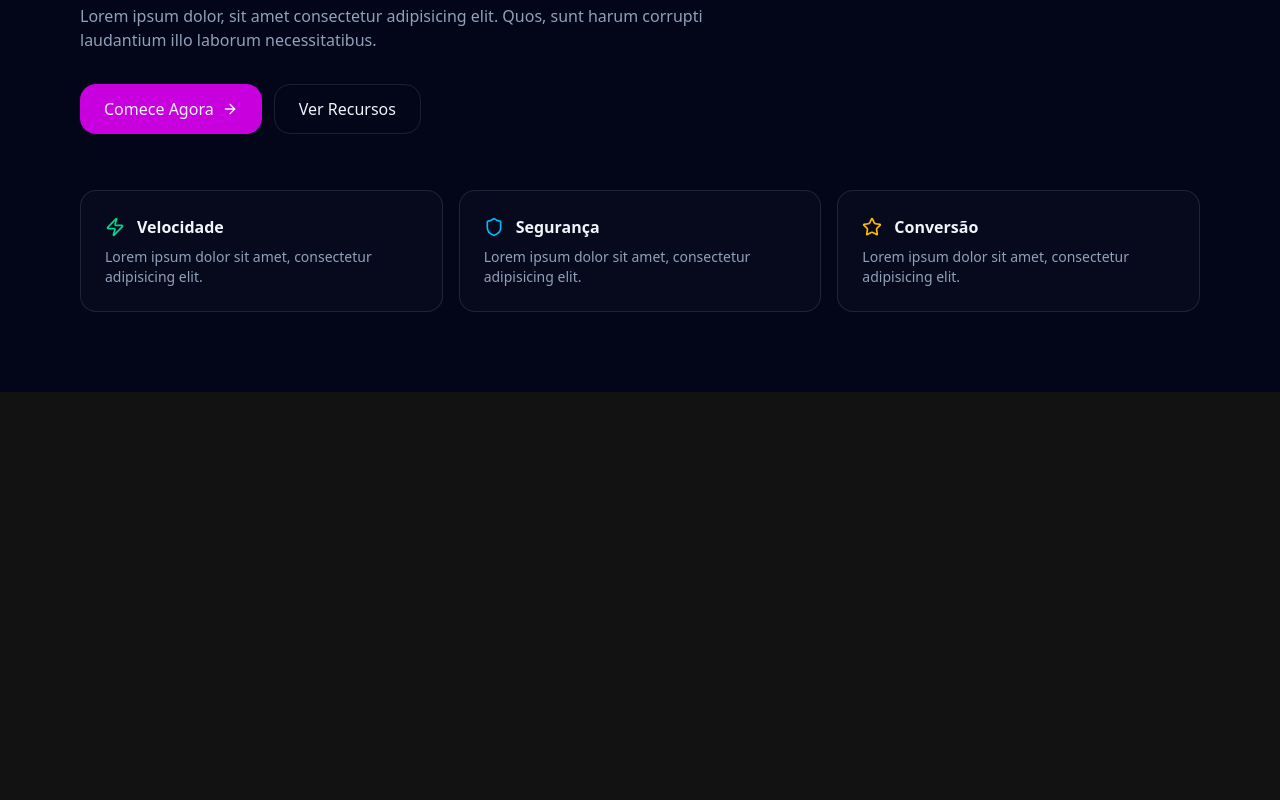
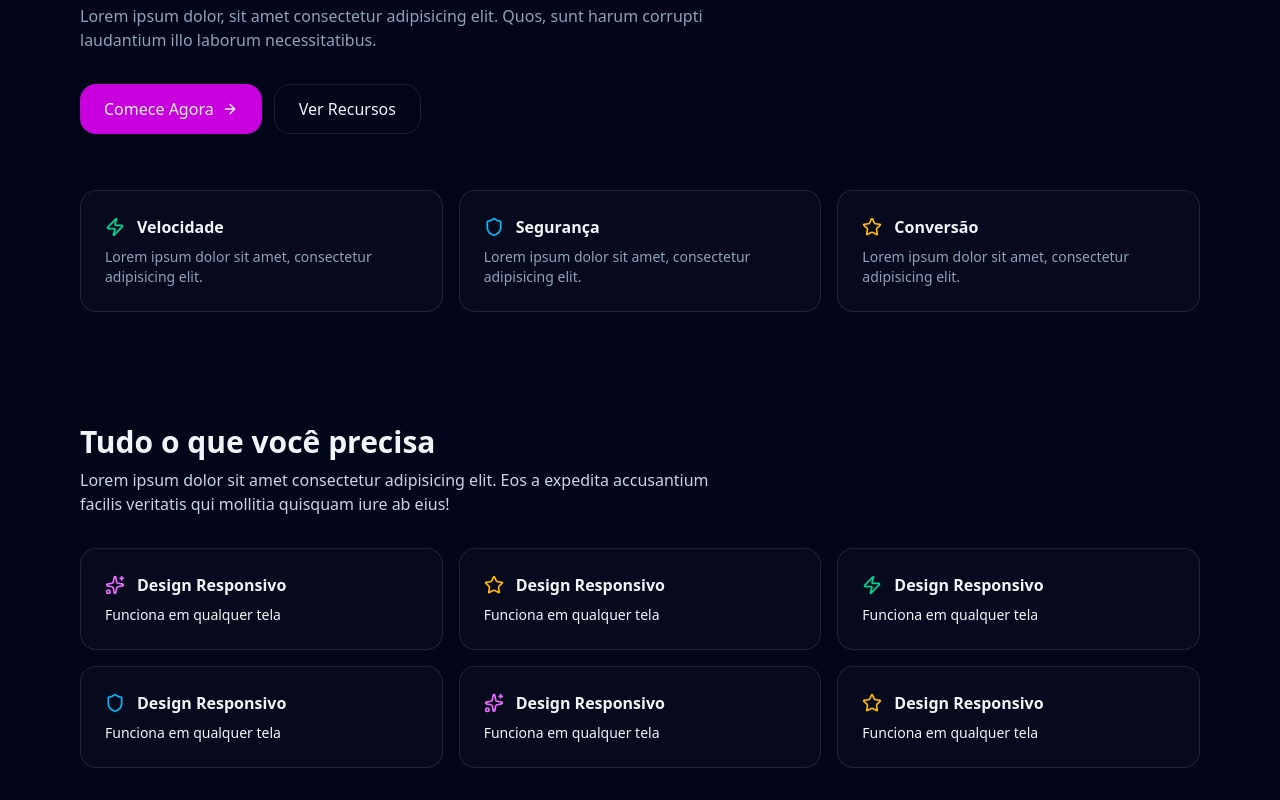
Before and after one commit to tenmenezes/Brandify, a React (Vite) app: page / in a window 1280 px wide. Shown: the part 269-1069 px from the top of the page. Before the commit the page ends 800 px from the top, so only its background shows below. Built offline with nearby package versions, Linux system fonts and the light colour scheme.

Commit message:
finalizando features section e inicializando seção de depoimentos

```diff
--- a/src/App.jsx
+++ b/src/App.jsx
@@ -11,6 +11,7 @@
   Shield,
   Zap,
   Sparkles,
+  Sparkle,
 } from "lucide-react";
 
 // Criando links de navegação
@@ -28,7 +29,7 @@
     <div className="bg-slate-950 text-slate-100 selection:bg-fuchsia-500/30">
       {/* Navbar */}
 
-      <header className="sticky top-0 z-40 border-b border-white/5">
+      <header className="sticky top-0 z-40 border-b border-white/5 bg-slate-950">
         <div className="mx-auto max-w-6xl px-4 py-4 flex items-center justify-between">
           <a href="#" className="flex items-center gap-2">
             <Sparkles className="size-5 text-fuchsia-400" />
@@ -93,6 +94,7 @@
       </header>
 
       {/* Hero */}
+
       <section className="relative overflow-hidden">
         <div className="mx-auto max-w-6xl px-4 py-20 relative">
           <motion.h1
@@ -167,6 +169,62 @@
 
       {/* Features */}
 
+      <section id="features" className="mx-auto max-w-6xl px-4 py-8">
+        <h2 className="text-3xl font-bold">Tudo o que você precisa</h2>
+        <p className="text-slate-300 mt-2 max-w-2xl">
+          Lorem ipsum dolor sit amet consectetur adipisicing elit. Eos a
+          expedita accusantium facilis veritatis qui mollitia quisquam iure ab
+          eius!
+        </p>
+        <div className="mt-8 grid grid-cols-1 md:grid-cols-2 lg:grid-cols-3 gap-4">
+          {[
+            {
+              title: "Design Responsivo",
+              desc: "Funciona em qualquer tela",
+              icon: <Sparkles className="size-5 text-fuchsia-400" />,
+            },
+            {
+              title: "Design Responsivo",
+              desc: "Funciona em qualquer tela",
+              icon: <Star className="size-5 text-amber-400" />,
+            },
+            {
+              title: "Design Responsivo",
+              desc: "Funciona em qualquer tela",
+              icon: <Zap className="size-5 text-emerald-400" />,
+            },
+            {
+              title: "Design Responsivo",
+              desc: "Funciona em qualquer tela",
+              icon: <Shield className="size-5 text-sky-400" />,
+            },
+            {
+              title: "Design Responsivo",
+              desc: "Funciona em qualquer tela",
+              icon: <Sparkles className="size-5 text-fuchsia-400" />,
+            },
+            {
+              title: "Design Responsivo",
+              desc: "Funciona em qualquer tela",
+              icon: <Star className="size-5 text-amber-400" />,
+            },
+          ].map((f) => (
+            <div
+              key={f.title}
+              className="rounded-2xl border border-white/10 bg-white/[0.02] p-6"
+            >
+              <div className="flex items-center gap-3">
+                {f.icon}
+                <p className="font-semibold">{f.title}</p>
+              </div>
+              <p className="text-sm font-slate-400 mt-2">{f.desc}</p>
+            </div>
+          ))}
+        </div>
+      </section>
+
+      {/* Depoimentos */}
+
     </div>
   );
 }
```
